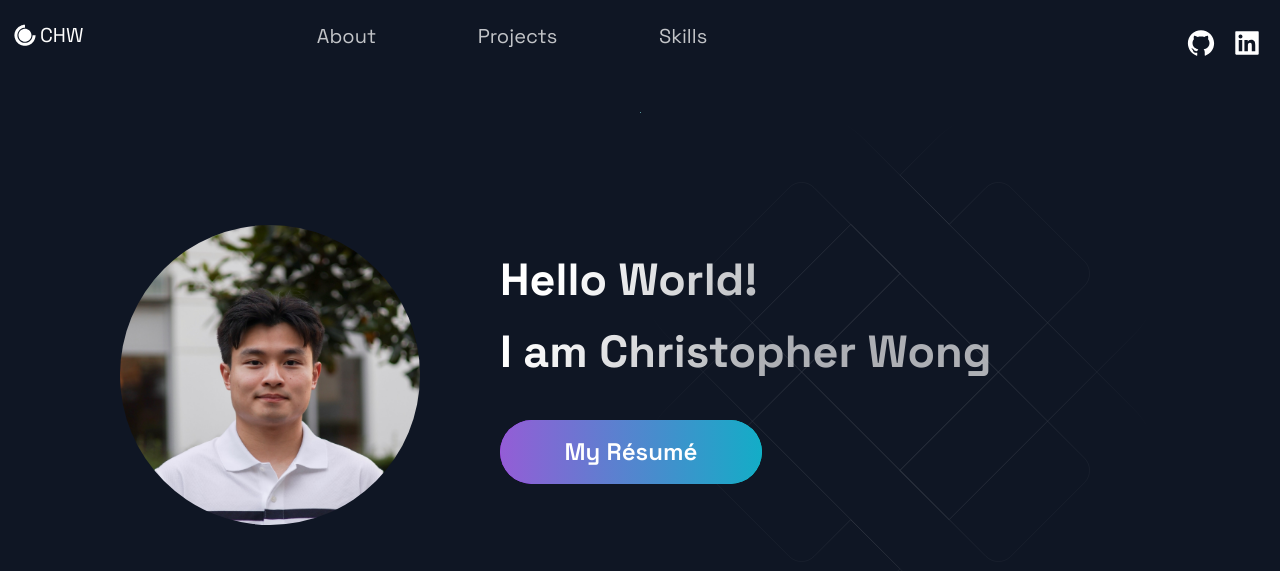
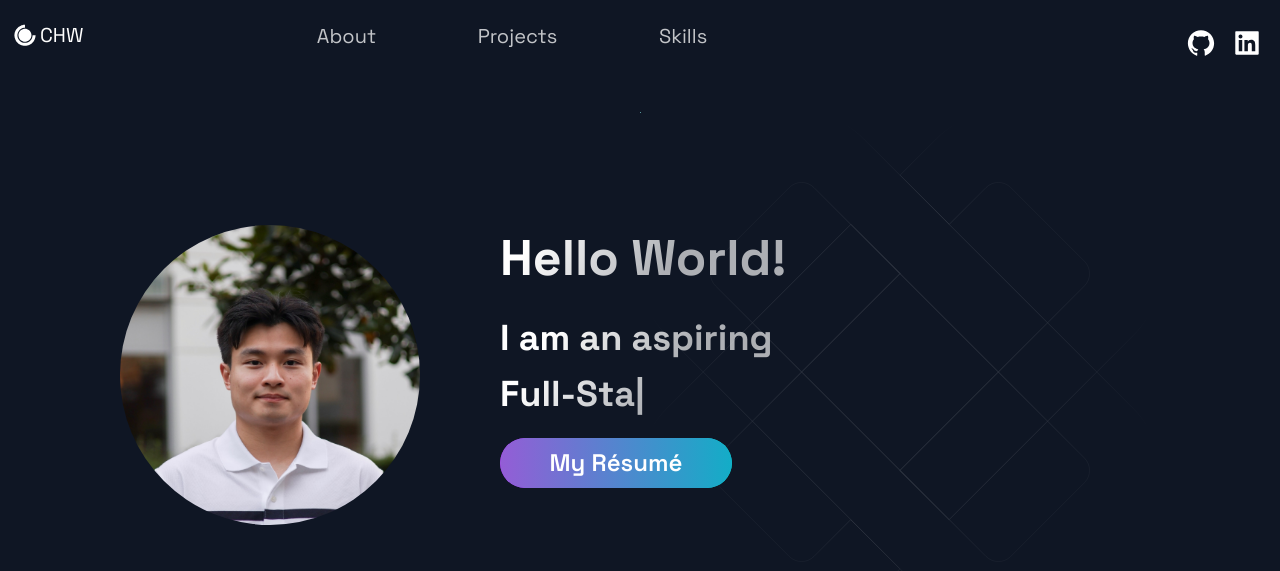
Before and after one commit to chrishadrian/personal-website, a Next.js app: page / in a window 1280 px wide. Shown: the top 571 px of the page. Built offline with nearby package versions, Linux system fonts and the light colour scheme; no server answers.

Commit message:
Updated Hero styling

```diff
--- a/package.json
+++ b/package.json
@@ -12,6 +12,7 @@
     "react": "17.0.2",
     "react-dom": "17.0.2",
     "react-icons": "^4.2.0",
+    "react-typed": "^2.0.12",
     "styled-components": "^5.3.0",
     "styled-normalize": "^8.0.7"
   }
--- a/src/components/Hero/Hero.js
+++ b/src/components/Hero/Hero.js
@@ -8,6 +8,7 @@ import {
 } from "../../styles/GlobalComponents";
 import Button from "../../styles/GlobalComponents/Button";
 import { LeftSection, ProfileImage, ContentSection } from "./HeroStyles";
+import { ReactTyped } from "react-typed";
 
 const handleDownload = () => {
 	const fileUrl = window.location.origin + "/files/Christopher_Wong_Resume.pdf";
@@ -24,8 +25,22 @@ const Hero = () => (
 		<LeftSection>
 			<ProfileImage src={"/images/profile.jpg"} alt="Christopher Wong" />
 			<ContentSection>
-				<SectionTitle main center>
-					Hello World! <br />I am Christopher Wong
+				<SectionTitle main>
+					Hello World!
+				</SectionTitle>
+				<SectionTitle typed>
+					<ReactTyped
+						strings={[
+							"I am Christopher Wong",
+							"I am an aspiring Software Engineer",
+							"I am an aspiring Full-Stack Developer",
+							"I love building impactful projects",
+							"I love playing basketball"
+						]}
+						typeSpeed={40}
+						backSpeed={50}
+						loop
+					/>
 				</SectionTitle>
 				<Button onClick={handleDownload}>My Résumé</Button>
 			</ContentSection>
--- a/src/components/TimeLine/TimeLine.js
+++ b/src/components/TimeLine/TimeLine.js
@@ -71,7 +71,7 @@ const Timeline = () => {
 			<br />
 			<SectionTitle>About Me</SectionTitle>
 			<SectionText>
-			I appreciate how technology simplifies complex problems and enhances efficiency, preferring optimized solutions over unnecessary complications. As a senior computer science student at the University of British Columbia, I am passionate about software development, AI, Fintech, E-commerce, and cloud computing services.
+			I appreciate how technology simplifies complex problems and enhances efficiency, preferring optimized solutions over unnecessary complications. As a senior computer science student at the University of British Columbia, I am passionate about software development, AI, ML, e-commerce, and cloud computing services.
 			</SectionText>
 			<CarouselContainer ref={carouselRef} onScroll={handleScroll}>
 				<>
--- a/src/styles/GlobalComponents/Button.js
+++ b/src/styles/GlobalComponents/Button.js
@@ -3,7 +3,7 @@ import React from 'react'
 import { ButtonBack, ButtonFront } from './index'
 
 const Button = (props) => (
-  <ButtonBack alt={props.alt} form={props.form} disabled={props.disabled}>{props.children}
+  <ButtonBack alt={props.alt} form={props.form} disabled={props.disabled}>
     <ButtonFront alt={props.alt} onClick={props.onClick} disabled={props.disabled}>{props.children}</ButtonFront>
   </ButtonBack>
 );
--- a/src/styles/GlobalComponents/index.js
+++ b/src/styles/GlobalComponents/index.js
@@ -26,17 +26,21 @@ export const Section = styled.section`
 
 export const SectionTitle = styled.h2`
   font-weight: 800;
-  font-size: ${(props) => props.main ? '45px' : '36px'};
+  font-size: ${(props) => props.main ? '50px' : '36px'};
   line-height: ${(props) => props.main ? '72px' : '56px'};
-  width: max-content;
+  width: ${(props) => props.typed ? '100%' : 'max-content'};
   max-width: 100%;
   background: linear-gradient(121.57deg, #FFFFFF 18.77%, rgba(255, 255, 255, 0.66) 60.15%);
   -webkit-background-clip: text;
   -webkit-text-fill-color: transparent;
-  margin-bottom: 16px;
-  padding: ${(props) => props.main ? '58px 0 16px' : '0'};
+  margin-bottom:  ${(props) => props.main ? '0' : '16px'};
+  padding: ${(props) => props.main ? '40px 0 16px' : '0'};
+  white-space: normal;
+  word-break: break-word;
+  text-align: left;
 
   @media ${props => props.theme.breakpoints.md}{
+		text-align: center;
     font-size: ${(props) => props.main ? '56px' : '48px'};
     line-height: ${(props) => props.main ? '56px' : '48px'};
     margin-bottom: 12px;
@@ -44,15 +48,14 @@ export const SectionTitle = styled.h2`
   }
 
   @media ${props => props.theme.breakpoints.sm}{
-    font-size: 32px;
-    line-height: 40px;
-    font-size: ${(props) => props.main ? '28px' : '32px'};
+    font-size: ${(props) => props.main ? '38px' : props.typed ? '24px' : '32px'};
     line-height: ${(props) => props.main ? '32px' : '40px'};
     margin-bottom: 8px;
     padding: ${(props) => props.main ? '16px 0 8px' : '0'};
     max-width: 100%;
+		text-align: center;
   }
-`
+`;
 
 export const SectionText = styled.p`
   max-width: 800px;
@@ -167,8 +170,8 @@ export const SecondaryBtn = styled.button`
 `
 
 export const ButtonBack = styled.div`
-  width: ${({ alt }) => alt ? '150px' : '262px'};
-  height: ${({ alt }) => alt ? '52px' : '64px'};
+  width: ${({ alt }) => alt ? '150px' : '232px'};
+  height: ${({ alt }) => alt ? '52px' : '50px'};
   border-radius: 50px;
   font-size: ${({ alt }) => alt ? '20px' : '24px'};
   font-weight: 600;
@@ -192,7 +195,6 @@ export const ButtonBack = styled.div`
   }
 
   @media ${(props) => props.theme.breakpoints.sm} {
-    width: 100%;
     height: 32px;
     font-size: 14px;
     margin-bottom: ${({ alt }) => alt ? '0' : '32px'};
```
Also changed, not shown: 2 other files (tests, documents, lock files or other folders).
